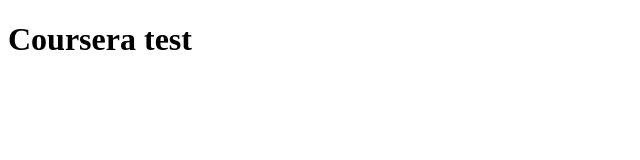
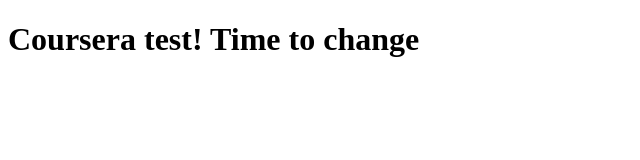
Before and after one commit to Aleksandrs-S/coursera, a plain HTML site: page site/index.html in a window 1280 px wide. Shown: the whole page, without its empty margins (0-640 px from the left). Drawn offline with Linux system fonts and the light colour scheme.

Commit message:
new changes

```diff
--- a/site/index.html
+++ b/site/index.html
@@ -5,5 +5,5 @@
     <title>Coursera</title>
 </head>
 <body>
-    <h1>Coursera test</h1>
+    <h1>Coursera test! Time to change</h1>
 </body>
```
